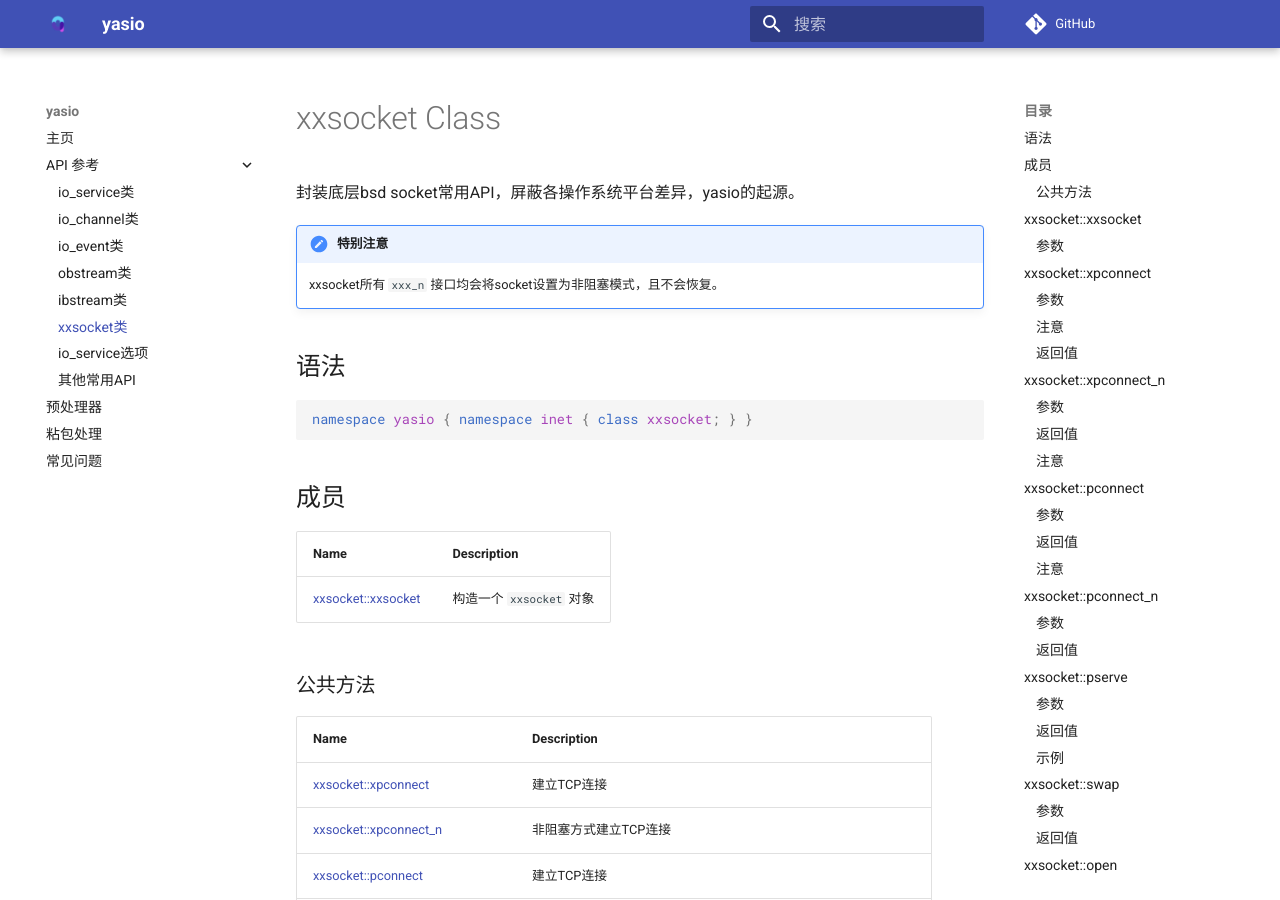
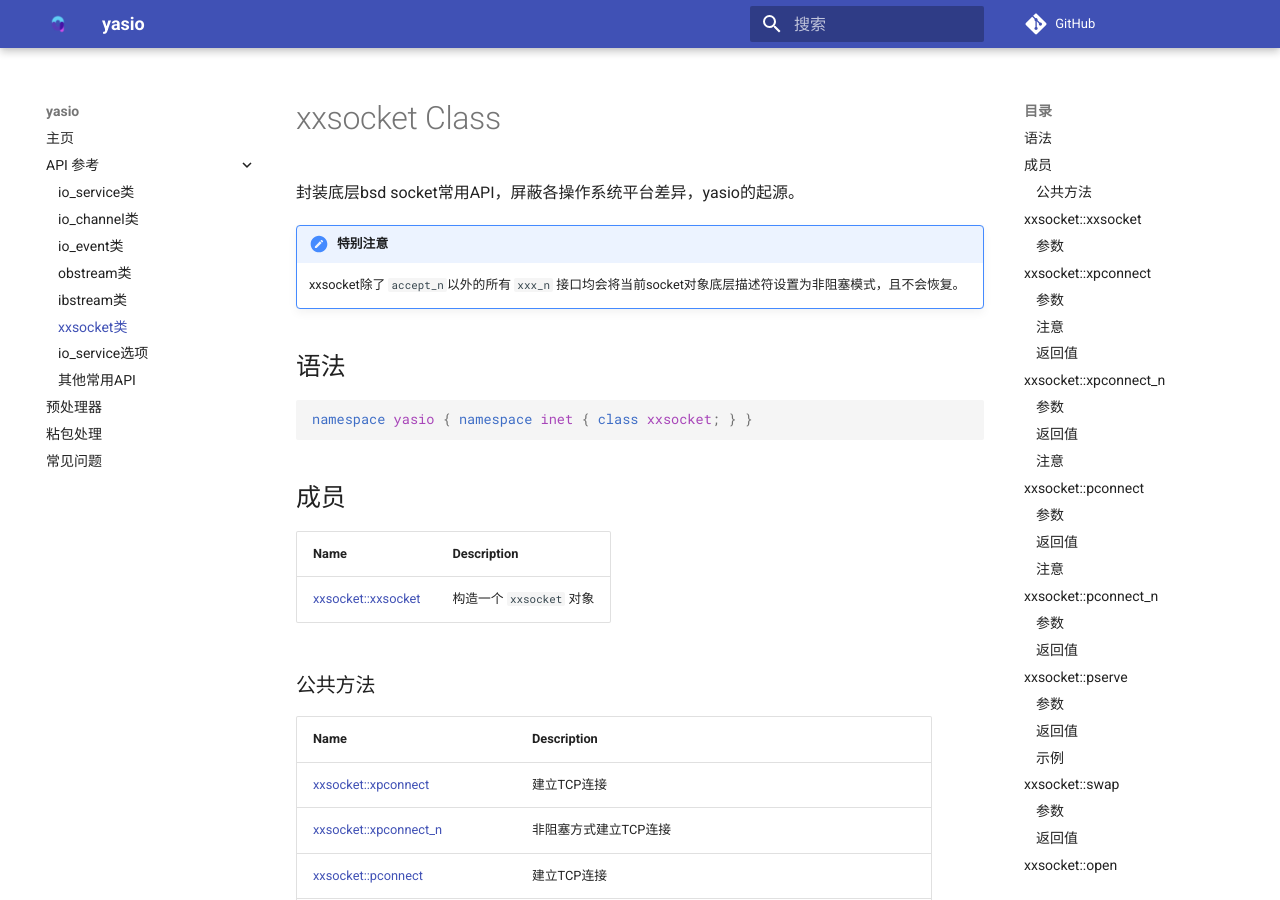
Before and after one commit to yasio/docs-936, an MkDocs documentation site: the page built from docs/api/reference/xxsocket-class.md, in a window 1280 px wide and 900 px high. Built offline with MkDocs 1.6.1 and Material for MkDocs 9.7.7, drawn with Linux system fonts in a browser that asks for light colours; comment, search, counter and statistics services are not loaded; some of the changed text lies outside the part shown.

Commit message:
Update docs

```diff
--- a/docs/api/reference/xxsocket-class.md
+++ b/docs/api/reference/xxsocket-class.md
@@ -11,7 +11,7 @@
 
 !!! attention "特别注意"
 
-    xxsocket所有 `xxx_n` 接口均会将socket设置为非阻塞模式，且不会恢复。
+    xxsocket除了 `accept_n`以外的所有 `xxx_n` 接口均会将当前socket对象底层描述符设置为非阻塞模式，且不会恢复。
 
 ## 语法
 
@@ -527,7 +527,9 @@
 
 ### 注意
 
-如果此函数返回0，new_sock也会自动被设置为非阻塞模式。
+如果此函数返回0，new_sock会被设置为非阻塞模式。
+
+调用此函数之前，请手动调用 `xxsocket::set_nonblocking` 将socket设置为非阻塞模式。
 
 
 ## <a name="connect"></a> xxsocket::connect
```
